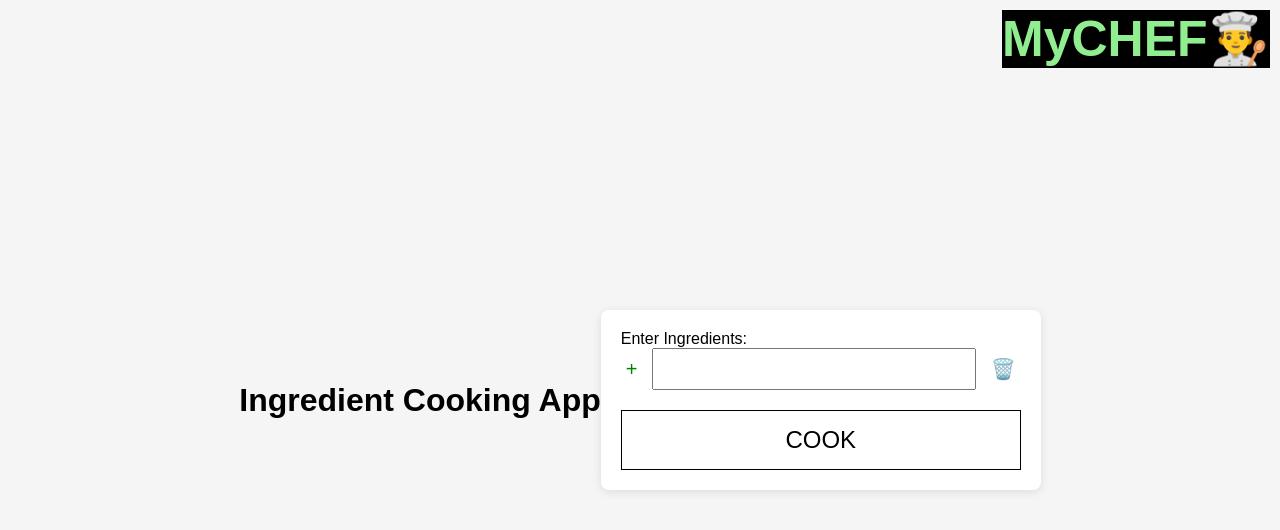
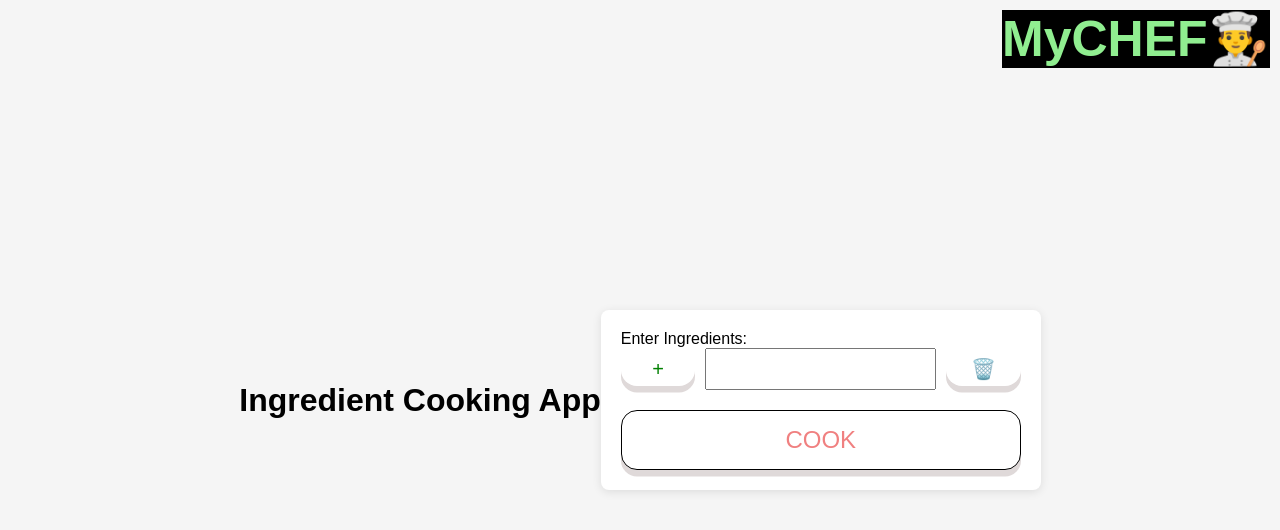
Before and after one commit to LucasLombardi7/MyAIChef, a plain HTML site: page Page 1/index.html in a window 1280 px wide. Drawn offline with Linux system fonts and the light colour scheme.

Commit message:
button update

```diff
--- a/Page 1/styles.css
+++ b/Page 1/styles.css
@@ -70,3 +70,33 @@ body {
     background-color: white;
     border: 1px solid black;
 }
+
+/* From Uiverse.io by aasisodiya */
+button {
+    background-color: #eee;
+    border: none;
+    padding: 1rem;
+    font-size: 1rem;
+    width: 10em;
+    border-radius: 1rem;
+    color: lightcoral;
+    box-shadow: 0 0.4rem #dfd9d9;
+    cursor: pointer;
+   }
+
+   button:active {
+    color: white;
+    box-shadow: 0 0.2rem #dfd9d9;
+    transform: translateY(0.2rem);
+   }
+
+   button:hover:not(:disabled) {
+    background: lightcoral;
+    color: white;
+    text-shadow: 0 0.1rem #bcb4b4;
+   }
+
+   button:disabled {
+    cursor: auto;
+    color: grey;
+   }
```
